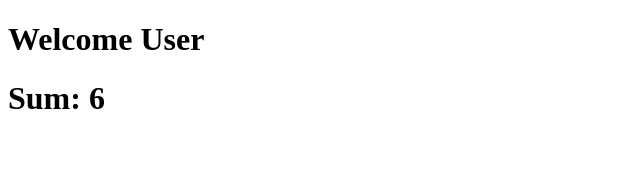
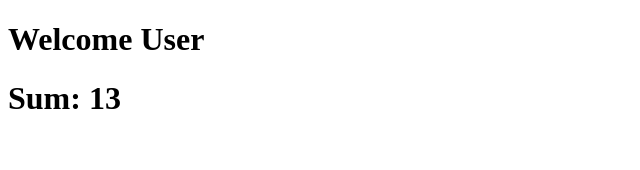
Before and after one commit to MarcoSpicuzza/Develhope-React, a React (Create React App) app in the folder exercises/: page / in a window 1280 px wide. Shown: the top 170 px of the page, without its empty margins (0-640 px from the left). Built offline with nearby package versions, Linux system fonts and the light colour scheme.

Commit message:
Function-Components 3

```diff
--- a/exercises/src/App.js
+++ b/exercises/src/App.js
@@ -5,7 +5,7 @@ const App = () => {
     return (
         <div>
             <Welcome />
-            <Sum numbers={[1, 2, 3]}/>
+            <Sum />
         </div>
      );
 }
--- a/exercises/src/Sum.js
+++ b/exercises/src/Sum.js
@@ -1,7 +1,9 @@
-const Sum = ({numbers}) => {
+const Sum = ({numbers=[5, 5, 3]}) => {
     return (
         <h1>Sum: {numbers.reduce((prevNumber, nextNumber) => prevNumber + nextNumber)}</h1>
      );
 }
 
 export default Sum;
+
+// IF NUMBERS PROP IS NOT PASSED TO THIS SUM COMPONENT... THE SUM COMPONENT IS NOT ABLE TO ACCESS THE ARRAY OF NUMBERS THAT WE WANT TO PASS
```
